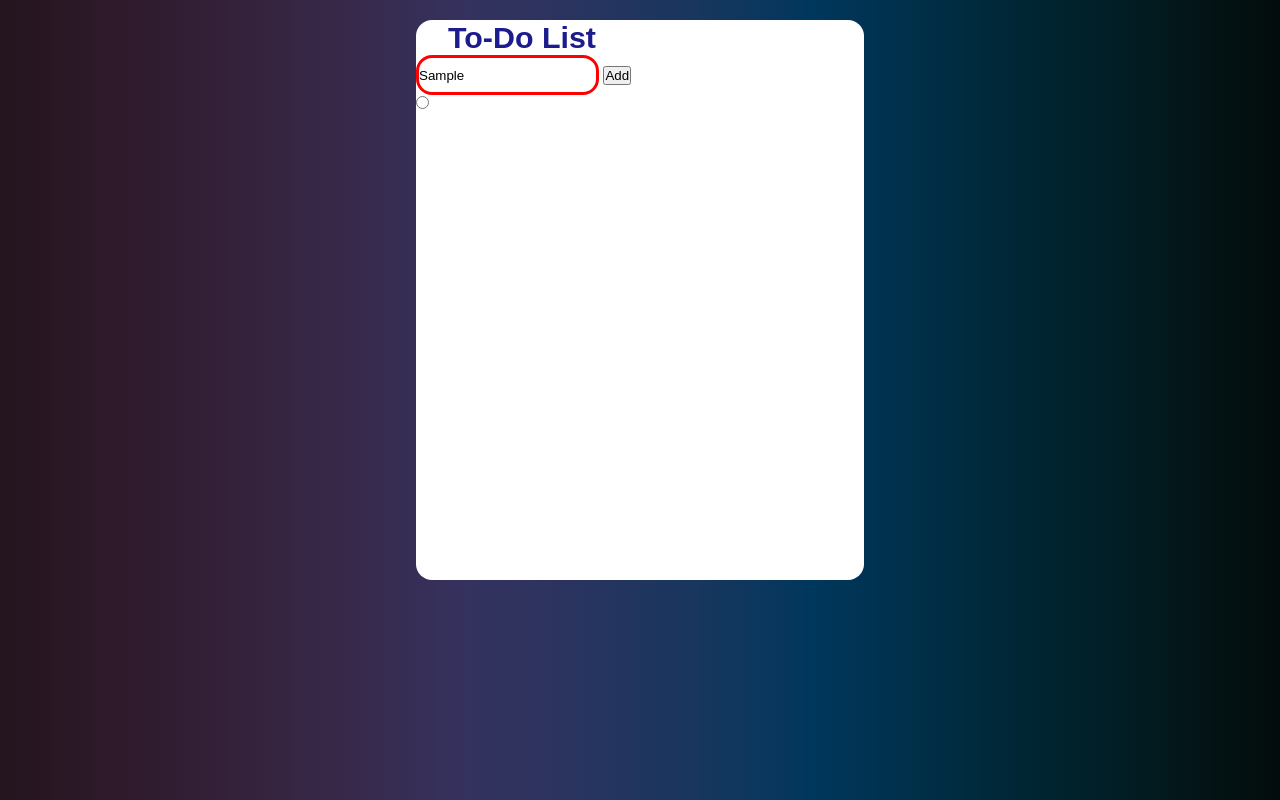
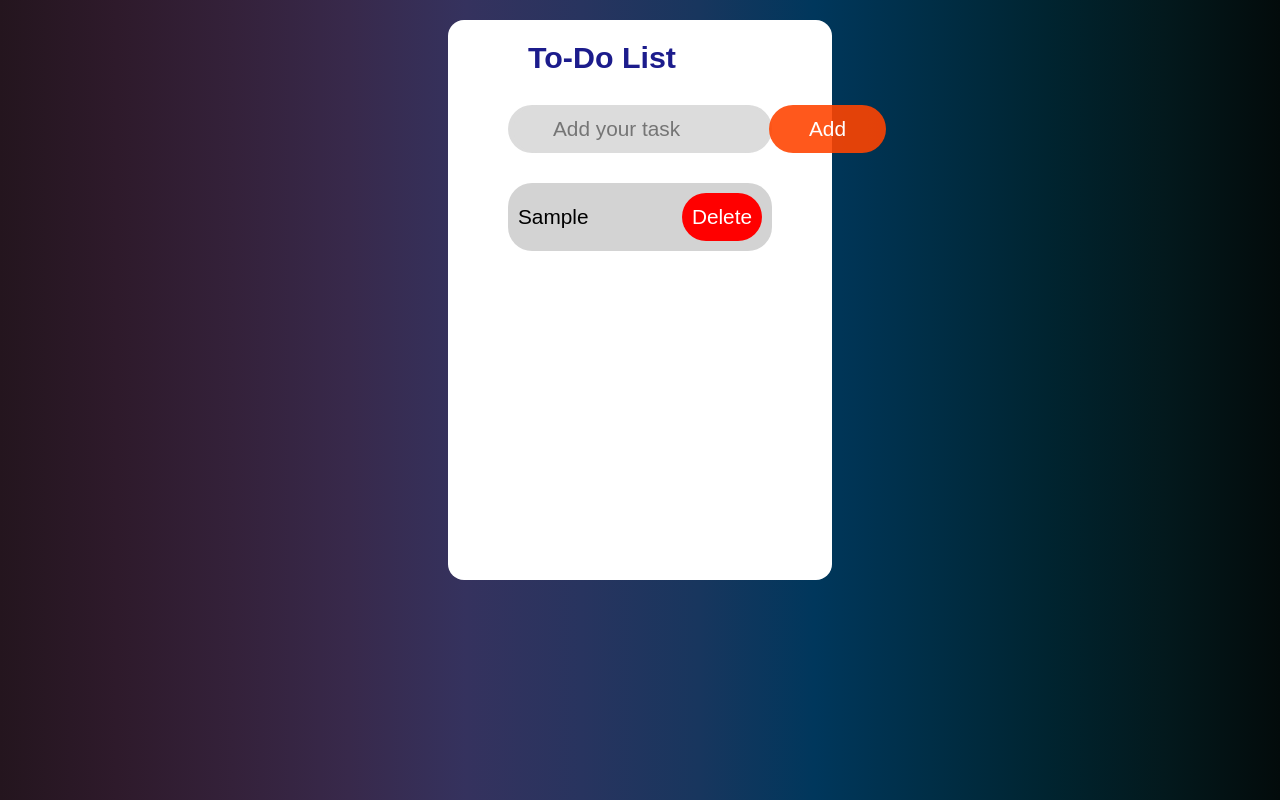
Before and after one commit to Deep-0208/Github-Demo, a plain HTML site: page JAVASCRIPT/TO DO LIST/index.html in a window 1280 px wide. Both pictures are taken after typing "Sample" into the empty fields and a click on the button "Add". Drawn offline with Linux system fonts and the light colour scheme.

Commit message:
javascript added

```diff
--- a/JAVASCRIPT/TO DO LIST/index.html
+++ b/JAVASCRIPT/TO DO LIST/index.html
@@ -11,11 +11,8 @@
       <div class="to-do-game">
         <span class="title">To-Do List</span>
         <div class="add-text">
-          <input type="text" value="" class="text" placeholder="add your task"/>
-          <button>Add</button>
-          <div class="task">
-            <input type="radio">
-          </div>
+          <input type="text" id="task-Input" value="" class="task-box" placeholder="Add your task"/>
+          <button id="new-Task">Add</button>
         </div>
       </div>
     </div>
--- a/JAVASCRIPT/TO DO LIST/script.js
+++ b/JAVASCRIPT/TO DO LIST/script.js
@@ -0,0 +1,28 @@
+document.addEventListener("DOMContentLoaded", () => {
+    const taskInput = document.getElementById("task-Input");
+    const newTaskButton = document.getElementById("new-Task");
+    const container = document.querySelector(".container");
+
+    newTaskButton.addEventListener("click", addTask);
+
+    function addTask() {
+      const task = taskInput.value.trim();
+      if (task === "") return;
+
+      const taskItem = document.createElement("div");
+      taskItem.className = "task-item";
+      taskItem.textContent = task;
+
+      const deleteButton = document.createElement("button");
+      deleteButton.className = "delete-button";
+      deleteButton.textContent = "Delete";
+      deleteButton.addEventListener("click", () => {
+        container.removeChild(taskItem);
+      });
+
+      taskItem.appendChild(deleteButton);
+      container.appendChild(taskItem);
+
+      taskInput.value = "";
+    }
+  });
--- a/JAVASCRIPT/TO DO LIST/style.css
+++ b/JAVASCRIPT/TO DO LIST/style.css
@@ -1,35 +1,96 @@
-*{
+* {
   margin: 0;
   padding: 0;
   box-sizing: border-box;
 }
 
-body{
-    background-image: linear-gradient(to right, #24151e, #2e1a2b, #34213a, #38294b, #35325e, #28345f, #18365e, #00375c, #002e46, #002430, #03191d, #030b0b);
+body {
+  background-image: linear-gradient(
+    to right,
+    #24151e,
+    #2e1a2b,
+    #34213a,
+    #38294b,
+    #35325e,
+    #28345f,
+    #18365e,
+    #00375c,
+    #002e46,
+    #002430,
+    #03191d,
+    #030b0b
+  );
   font-family: sans-serif;
 }
 
-.container{
+.container {
+  padding: 20px;
+
   min-height: 70vh;
-    width: 35vw;
+  width: 30vw;
   margin: auto;
   border-radius: 1rem;
   margin-top: 20px;
   border-radius: 1rem;
   background-color: rgb(255, 255, 255);
 }
-
-.title{
+.title {
   font-size: 1.9rem;
   color: rgba(6, 6, 129, 0.909);
-    padding: 1rem 1rem ;
-    margin:1rem;
+  padding: 0 0 0 60px;
   font-weight: 600;
 }
-
-.text {
-    height:5vh;
-    border: 3px solid red;
-    border-radius: 1rem;
+.add-text {
+  height: 6vh;
+  display: flex;
+  justify-content: space-between;
+  align-items: center;
+  background-color: gainsboro;
+  border-radius: 1.5rem;
+  margin: 30px 40px;
+  padding: 5px;
 
 }
+
+.task-box {
+  height: 6vh;
+  width: 20vw;
+  border-radius: 1.5rem;
+  background-color: gainsboro;
+  outline: none;
+  border: none;
+  font-size: 1.3rem;
+  padding: 10px 40px;
+}
+
+button {
+  height: 6vh;
+  border-radius: 1.5rem;
+  padding: 0 40px;
+  background-color: rgba(255, 68, 0, 0.89);
+  font-size: 1.3rem;
+  color: white;
+  border: none;
+  cursor: pointer;
+}
+
+
+.task-item {
+  display: flex;
+  justify-content: space-between;
+  align-items: center;
+  background-color: lightgrey;
+  margin: 10px 40px;
+  padding: 10px;
+  border-radius: 1.5rem;
+  font-size: 1.3rem;
+}
+
+.delete-button {
+  background-color: red;
+  color: white;
+  border: none;
+  border-radius: 1.5rem;
+  padding: 5px 10px;
+  cursor: pointer;
+}
```
Also changed, not shown: JAVASCRIPT/TO DO LIST/Accept-icon.png (added). Lines whose indentation alone changed are shown as unchanged.
